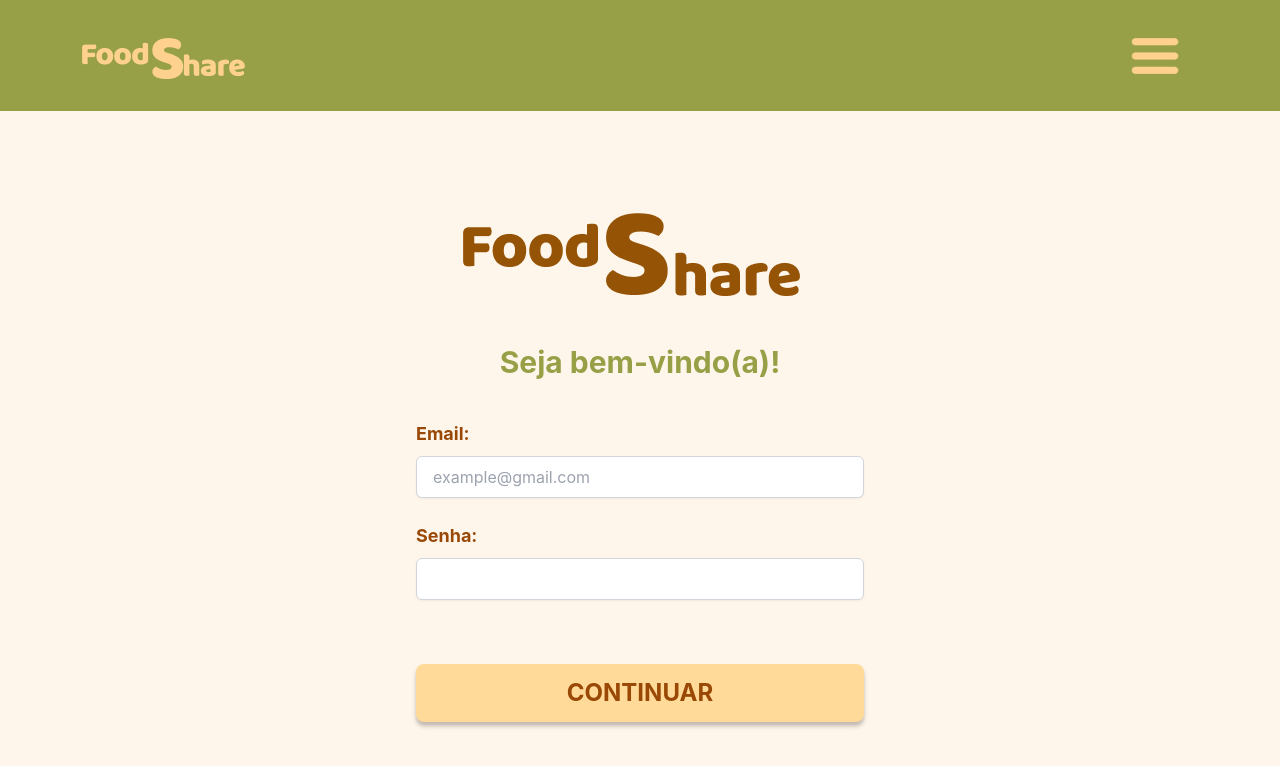
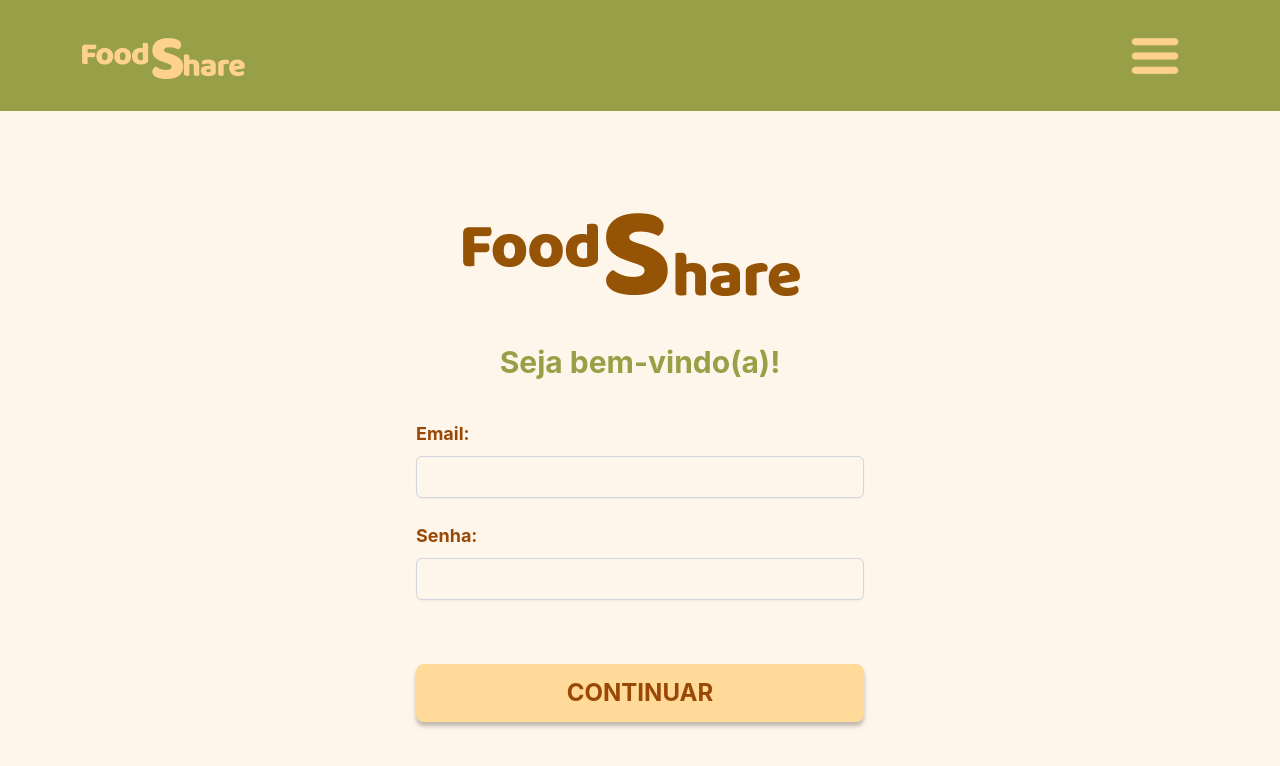
Before and after one commit to Ana-beatriz2/food_share-frontend, a React (Vite) app: page /login in a window 1280 px wide. Shown: the top 766 px of the page. Built offline with nearby package versions, Linux system fonts and the light colour scheme.

Commit message:
style: altera cor de fundo dos inputs de login

```diff
--- a/src/pages/auth/login.jsx
+++ b/src/pages/auth/login.jsx
@@ -52,8 +52,7 @@
             {...register("email", { required: true })}
             id="email"
             type="email"
-            placeholder="example@gmail.com"
-            className="w-full px-4 py-2 text-base border border-gray-300 rounded-md shadow-sm focus:ring-2 focus:ring-primary focus:outline-none"
+            className="w-full px-4 py-2 text-base border border-gray-300 rounded-md bg-background shadow-sm focus:ring-2 focus:ring-primary focus:outline-none"
             aria-label="Email"
           />
         </div>
@@ -66,7 +65,7 @@
             {...register("senha", { required: true })}
             id="password"
             type="password"
-            className="w-full px-4 py-2 text-base border border-gray-300 rounded-md shadow-sm focus:ring-2 focus:ring-primary focus:outline-none"
+            className="w-full px-4 py-2 text-base border border-gray-300 bg-background rounded-md shadow-sm focus:ring-2 focus:ring-primary focus:outline-none"
             aria-label="Senha"
           />
         </div>
```
